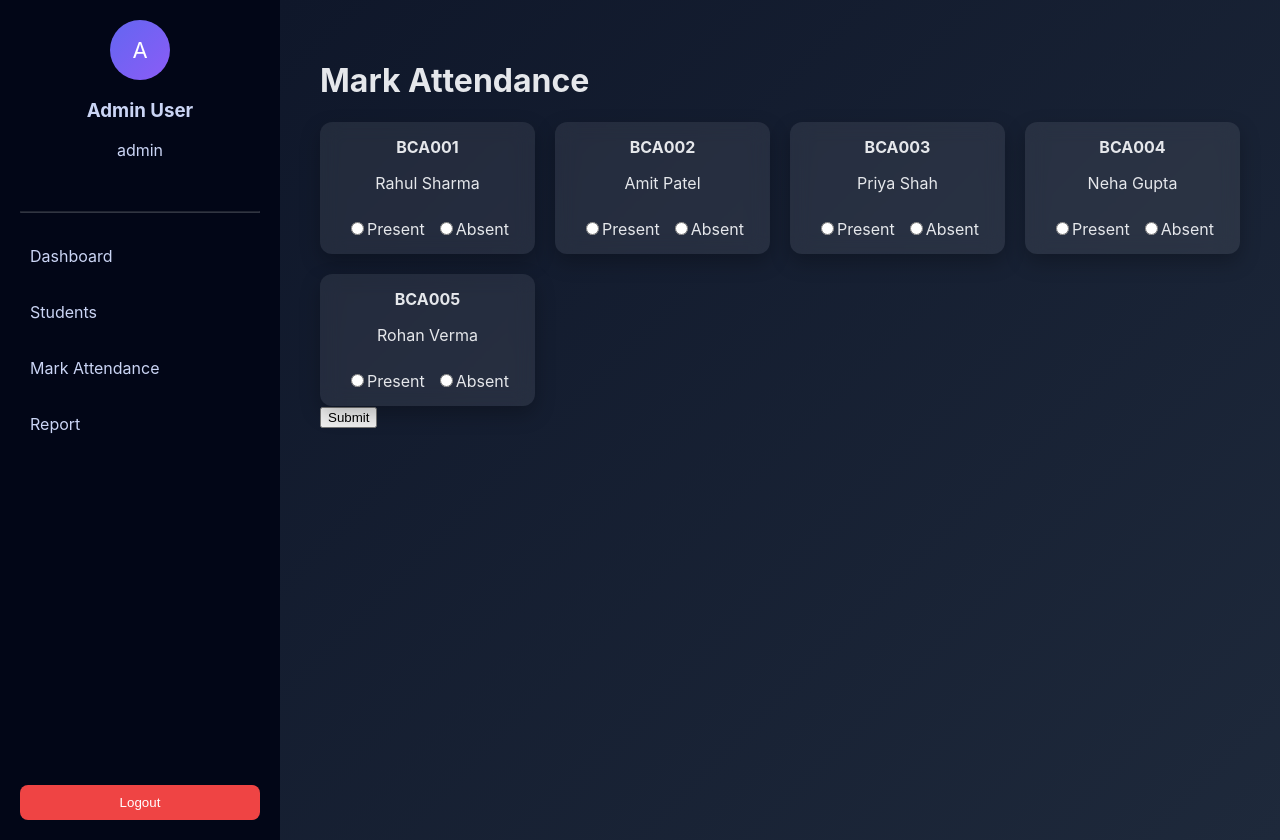
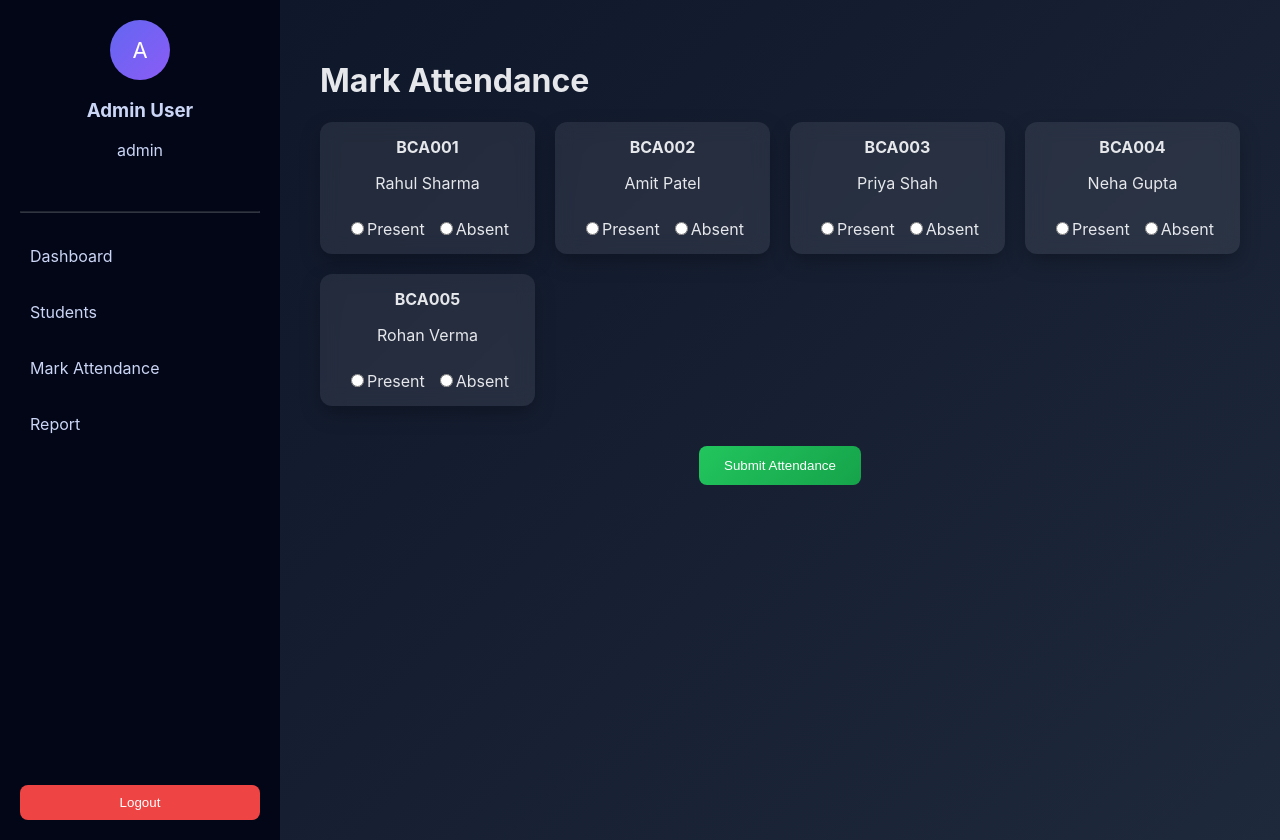
Before and after one commit to vaniyalamati9-cloud/attendance-system, a React (Create React App) app in the folder frontend/online attendance system/attendance/: page /attendance in a window 1280 px wide. Built offline with nearby package versions, Linux system fonts and the light colour scheme; sample sign-in values are in the browser's storage.

Commit message:
fix attendance api

```diff
--- a/frontend/online attendance system/attendance/src/pages/Attendance.js
+++ b/frontend/online attendance system/attendance/src/pages/Attendance.js
@@ -15,6 +15,7 @@ const students=[
 const [attendance,setAttendance] = useState({});
 const [loading,setLoading] = useState(false);
 
+// handle selection
 const handleChange = (enroll,status)=>{
   setAttendance(prev => ({
     ...prev,
@@ -22,6 +23,7 @@ const handleChange = (enroll,status)=>{
   }));
 };
 
+// submit attendance
 const submitAttendance = async ()=>{
 
 const token = localStorage.getItem("token");
@@ -34,11 +36,13 @@ const records = students.map(student => ({
   status: attendance[student.enroll] || "Absent"
 }));
 
+console.log("SENDING:", {records,date});
+
 try{
 
 setLoading(true);
 
-const res = await fetch("https://attendance-backend.onrender.com/api/attendance/save", {
+const res = await fetch("https://attendance-system-5w0n.onrender.com/api/attendance/save", {
   method: "POST",
   headers: {
     "Content-Type": "application/json",
@@ -49,30 +53,38 @@ const res = await fetch("https://attendance-backend.onrender.com/api/attendance/
 
 const data = await res.json();
 
+console.log("RESPONSE:", data);
+
 if(res.ok){
   alert("Attendance Submitted ✅");
   setAttendance({});
 }else{
-  alert(data.message);
+  alert(data.message || "Error ❌");
 }
 
 }catch(err){
 console.log(err);
-alert("Error ❌");
+alert("Server error ❌");
 }
 
 setLoading(false);
+
 };
 
 return(
+
 <div className="dashboard-container">
+
 <Sidebar/>
+
 <div className="dashboard-content">
 
 <h1>Mark Attendance</h1>
 
 <div className="attendance-grid">
+
 {students.map((student,index)=>(
+
 <div key={index} className="student-card">
 
 <div className="student-info">
@@ -105,16 +117,21 @@ Absent
 </div>
 
 </div>
+
 ))}
+
 </div>
 
-<button onClick={submitAttendance} disabled={loading}>
-{loading ? "Submitting..." : "Submit"}
+<button className="submit-btn" onClick={submitAttendance} disabled={loading}>
+{loading ? "Submitting..." : "Submit Attendance"}
 </button>
 
 </div>
+
 </div>
+
 );
+
 }
 
 export default Attendance;
```
Also changed, not shown: 1 other file (tests, documents, lock files or other folders).
